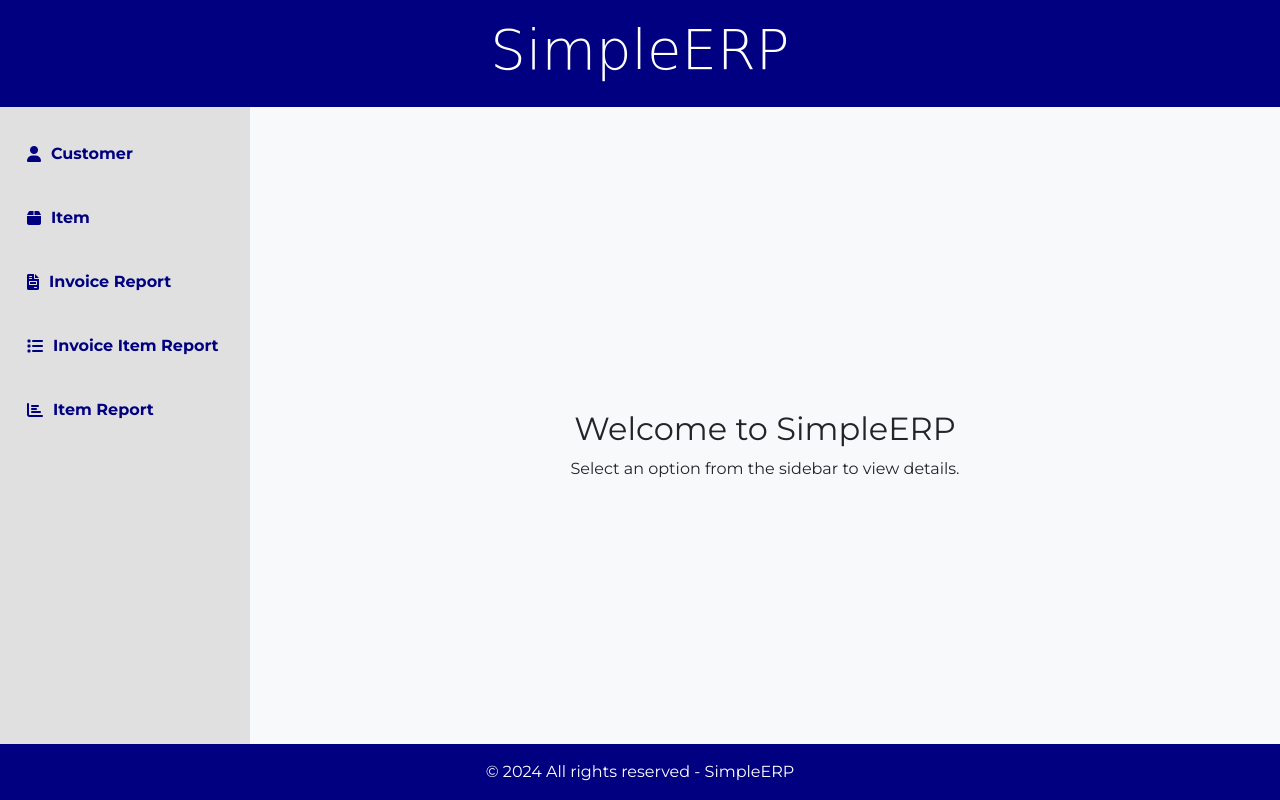
After one commit to Mufli-Mohideen/simpleERP, a PHP site: page /views/dashboard.php in a window 1280 px wide. The commit adds this page. Run offline with PHP 8.4, Linux system fonts and the light colour scheme.

Commit message:
Dashboard Completed

```diff
--- /dev/null
+++ b/assets/css/header.css
@@ -0,0 +1,4 @@
+.header-title {
+  font-family: "Brush Script MT", cursive;
+  font-weight: bold;
+}
--- /dev/null
+++ b/views/dashboard.php
@@ -0,0 +1,132 @@
+<!DOCTYPE html>
+<html lang="en">
+
+<head>
+    <meta charset="UTF-8">
+    <meta name="viewport" content="width=device-width, initial-scale=1.0">
+    <title>SimpleERP Dashboard</title>
+    <link href="https://cdn.jsdelivr.net/npm/bootstrap@5.3.0-alpha1/dist/css/bootstrap.min.css" rel="stylesheet">
+    <link rel="stylesheet" href="https://cdnjs.cloudflare.com/ajax/libs/font-awesome/6.0.0-beta3/css/all.min.css">
+
+    <style>
+        @import url("https://fonts.googleapis.com/css?family=Montserrat:400,700&display=swap");
+
+        body, html {
+            height: 100%;
+            margin: 0;
+            display: flex;
+            flex-direction: column;
+            font-family: "Montserrat", sans-serif;
+        }
+
+        .container-fluid {
+            display: flex;
+            flex-grow: 1;
+        }
+
+        .sidebar {
+            background-color: #e0e0e0;
+            padding-top: 20px;
+            width: 250px;
+            flex-shrink: 0;
+        }
+
+        .sidebar .tile {
+            cursor: pointer;
+            color: #000080;
+            font-weight: 700;
+            padding: 15px;
+            border-radius: 5px;
+            margin-bottom: 10px;
+            transition: background 0.3s;
+            display: flex;
+            align-items: center;
+        }
+
+        .sidebar .tile i {
+            margin-right: 10px;
+        }
+
+        .sidebar .tile:hover {
+            background-color: #000080;
+            color: white;
+        }
+
+        .content-area {
+            padding: 20px;
+            background-color: #f8f9fa;
+            flex-grow: 1;
+            overflow-y: auto;
+            display: flex;
+            justify-content: center;
+            align-items: center;
+            flex-direction: column;
+            text-align: center;
+        }
+
+        footer {
+            background-color: #000080;
+            color: white;
+            text-align: center;
+            padding: 10px 0;
+            width: 100%;
+            position: fixed;
+            bottom: 0;
+            left: 0;
+        }
+
+        .container-fluid {
+            height: calc(100vh - 50px);
+        }
+    </style>
+</head>
+
+<body>
+    <?php include 'header.php'; ?>
+
+    <div class="container-fluid">
+        <div class="row" style="flex-grow: 1;">
+
+            <div class="col-md-3 sidebar">
+                <div class="tile" onclick="loadContent('customer')">
+                    <i class="fas fa-user"></i> Customer
+                </div>
+                <div class="tile" onclick="loadContent('item')">
+                    <i class="fas fa-box"></i> Item
+                </div>
+                <div class="tile" onclick="loadContent('invoice_report')">
+                    <i class="fas fa-file-invoice"></i> Invoice Report
+                </div>
+                <div class="tile" onclick="loadContent('invoice_item_report')">
+                    <i class="fas fa-list"></i> Invoice Item Report
+                </div>
+                <div class="tile" onclick="loadContent('item_report')">
+                    <i class="fas fa-chart-bar"></i> Item Report
+                </div>
+            </div>
+
+            <div class="col-md-9 content-area" id="content">
+                <h2>Welcome to SimpleERP</h2>
+                <p>Select an option from the sidebar to view details.</p>
+            </div>
+        </div>
+    </div>
+
+    <?php include 'footer.php'; ?>
+
+    <script>
+        function loadContent(page) {
+            fetch(page + '.php')
+                .then(response => response.text())
+                .then(data => {
+                    document.getElementById('content').innerHTML = data;
+                })
+                .catch(error => console.error('Error loading content:', error));
+        }
+    </script>
+
+    <script src="https://cdn.jsdelivr.net/npm/@popperjs/core@2.11.6/dist/umd/popper.min.js"></script>
+    <script src="https://cdn.jsdelivr.net/npm/bootstrap@5.3.0-alpha1/dist/js/bootstrap.min.js"></script>
+</body>
+
+</html>
--- a/views/footer.php
+++ b/views/footer.php
@@ -0,0 +1,3 @@
+<footer class="footer text-white text-center py-3" style="background-color: #000080">
+    © 2024 All rights reserved - SimpleERP
+</footer>
--- a/views/header.php
+++ b/views/header.php
@@ -0,0 +1,5 @@
+<header class="header text-white text-center py-3" style="background-color:#000080">
+    <div class="container">
+        <h1 class="header-title display-4" style="font-family: 'Brush Script MT',cursive;">SimpleERP</h1>
+    </div>
+</header>
```
Also changed, not shown: index.php (+7 -4 lines).
